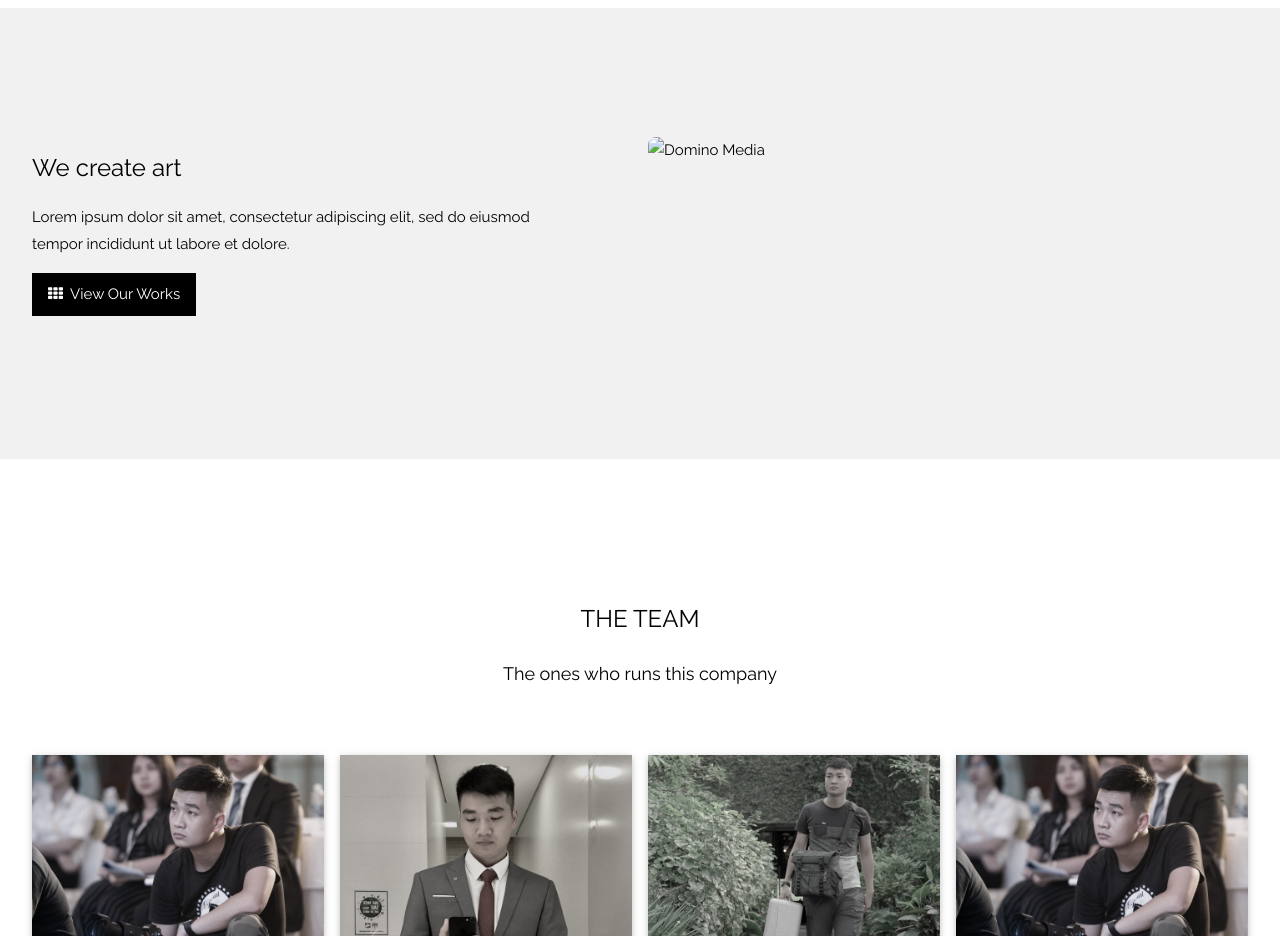
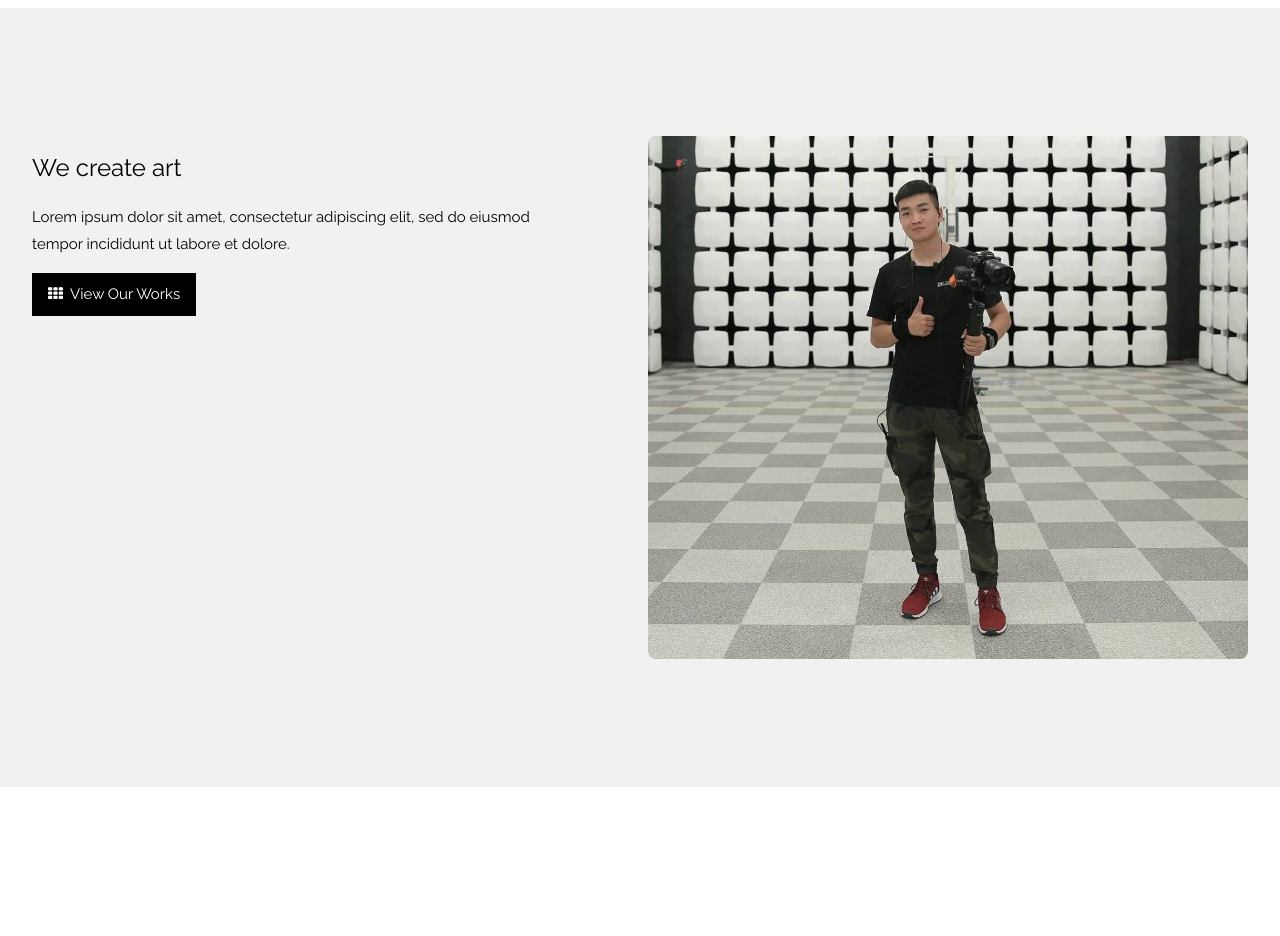
Before and after one commit to Hezzipham/Domino-Media, a plain HTML site: page index.html in a window 1280 px wide. Shown: the part 1460-2396 px from the top of the page. Drawn offline with nearby package versions, Linux system fonts and the light colour scheme.

Commit message:
Update index.html

```diff
--- a/index.html
+++ b/index.html
@@ -113,7 +113,7 @@ body, html {
       <p><a href="#work" class="w3-button w3-black"><i class="fa fa-th"> </i> View Our Works</a></p>
     </div>
     <div class="w3-col m6">
-      <img class="w3-image w3-round-large" src="/images/pdomino.jpg" alt="Domino Media" width="700" height="394">
+      <img class="w3-image w3-round-large" src="/images/domino.jpg" alt="Domino Media" width="700" height="394">
     </div>
   </div>
 </div>
```
